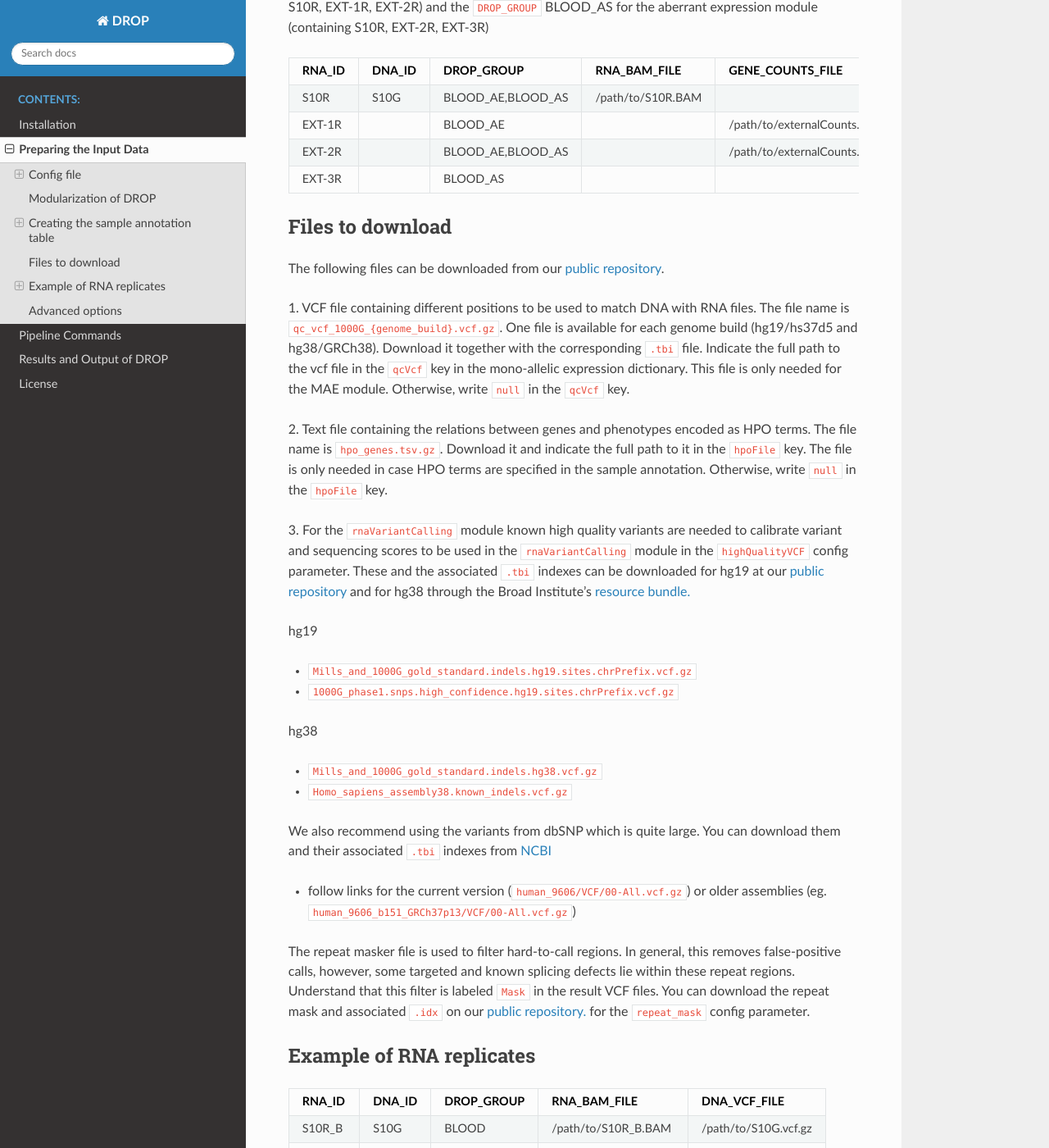
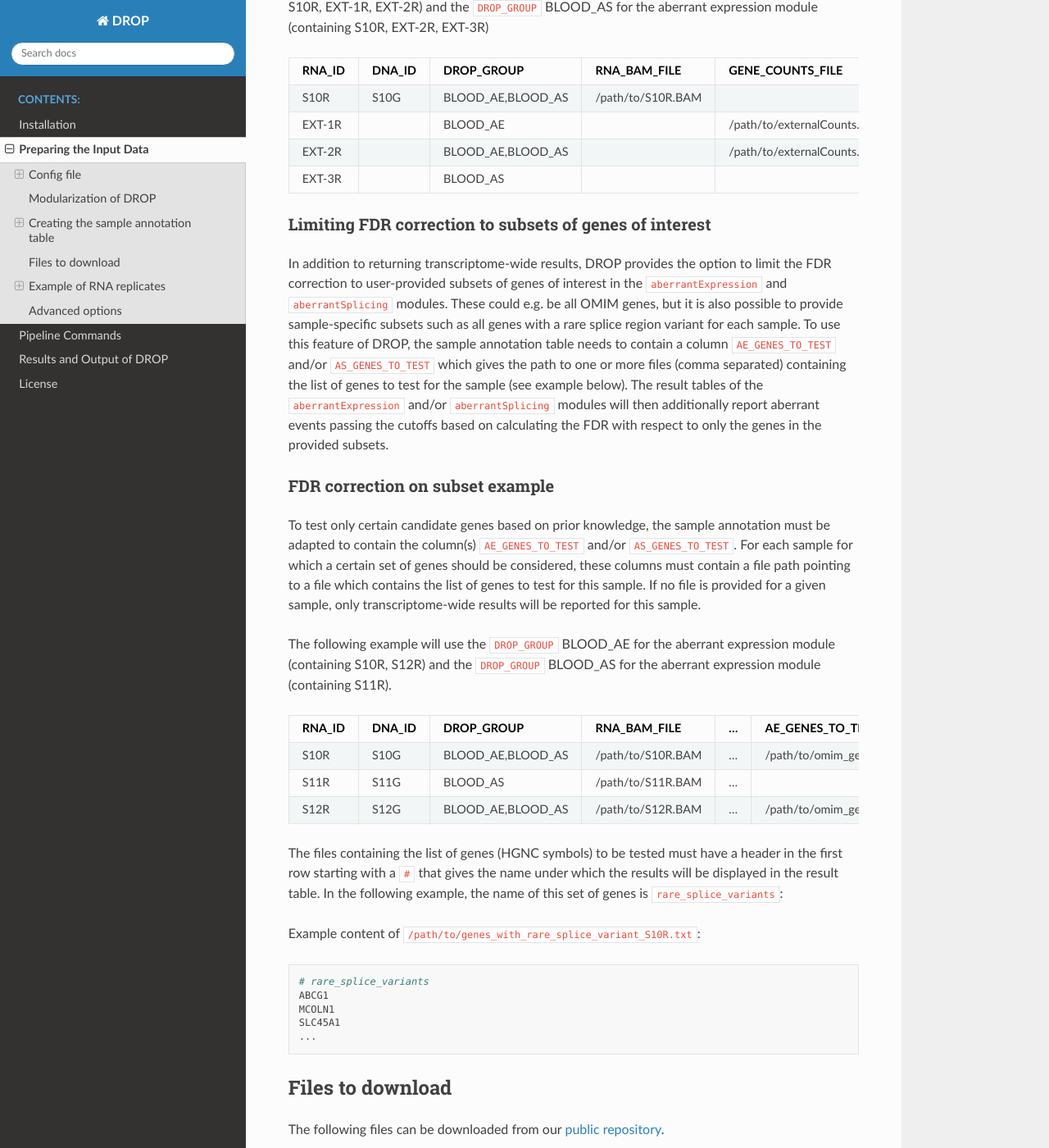
Before and after one commit to gagneurlab/drop, a Sphinx documentation site: the page built from docs/source/prepare.rst, in a window 1280 px wide and 1400 px high, scrolled down 7467 px. Shown: the whole window at 82% size. Built offline with Sphinx 7.4.7 and the Read the Docs theme 2.0.0, drawn with Linux system fonts in a browser that asks for light colours; pages that are not in the unit, such as notebooks, are missing from menus.

Commit message:
added support to test subsets of genes during FDR for FRASER

```diff
--- a/docs/source/prepare.rst
+++ b/docs/source/prepare.rst
@@ -302,6 +302,55 @@ EXT-3R          BLOOD_AS
 ======  ======  =================  =================  ==============================  =============== =========================
 
 
+Limiting FDR correction to subsets of genes of interest
++++++++++++++++++++++++++++++++++++++++++++++++++++++++
+In addition to returning transcriptome-wide results, DROP provides the option to
+limit the FDR correction to user-provided subsets of genes of interest in the
+``aberrantExpression`` and ``aberrantSplicing`` modules. These could e.g. be all
+OMIM genes, but it is also possible to provide sample-specific subsets such as all
+genes with a rare splice region variant for each sample.
+To use this feature of DROP, the sample annotation table needs to contain a column
+``AE_GENES_TO_TEST`` and/or ``AS_GENES_TO_TEST`` which gives the path to one or more
+files (comma separated) containing the list of genes to test for the sample (see example below).
+The result tables of the ``aberrantExpression`` and/or ``aberrantSplicing`` modules
+will then additionally report aberrant events passing the cutoffs based on calculating
+the FDR with respect to only the genes in the provided subsets.
+
+FDR correction on subset example
++++++++++++++++++++++++++++++++++++++++++++++++++++++++
+To test only certain candidate genes based on prior knowledge, the sample annotation
+must be adapted to contain the column(s) ``AE_GENES_TO_TEST`` and/or ``AS_GENES_TO_TEST``.
+For each sample for which a certain set of genes should be considered, these columns
+must contain a file path pointing to a file which contains the list of genes to test
+for this sample. If no file is provided for a given sample, only transcriptome-wide
+results will be reported for this sample.
+
+The following example will use the ``DROP_GROUP`` BLOOD_AE for the aberrant expression module (containing S10R, S12R) and
+the ``DROP_GROUP`` BLOOD_AS for the aberrant expression module (containing S11R).
+
+======  ======  =================  =================  ===  =========================================================  ========================================================================
+RNA_ID  DNA_ID  DROP_GROUP         RNA_BAM_FILE       ...  AE_GENES_TO_TEST                                           AS_GENES_TO_TEST
+======  ======  =================  =================  ===  =========================================================  ========================================================================
+S10R    S10G    BLOOD_AE,BLOOD_AS  /path/to/S10R.BAM  ...  /path/to/omim_genes.txt                                    /path/to/omim_genes.txt,/path/to/candidate_genes_S10R.txt
+S11R    S11G    BLOOD_AS           /path/to/S11R.BAM  ...                                                             /path/to/candidate_genes_S11R.txt
+S12R    S12G    BLOOD_AE,BLOOD_AS  /path/to/S12R.BAM  ...  /path/to/omim_genes.txt,/path/to/candidate_genes_S12R.txt
+======  ======  =================  =================  ===  =========================================================  ========================================================================
+
+The files containing the list of genes (HGNC symbols) to be tested must have a header in the first row
+starting with a ``#`` that gives the name under which the results will be displayed in the result table.
+In the following example, the name of this set of genes is ``rare_splice_variants``:
+
+Example content of ``/path/to/genes_with_rare_splice_variant_S10R.txt``:
+
+.. code-block:: bash
+
+    # rare_splice_variants
+    ABCG1
+    MCOLN1
+    SLC45A1
+    ...
+
+
 .. _files-to-download:
 
 Files to download
```
Also changed, not shown: 4 other files.
